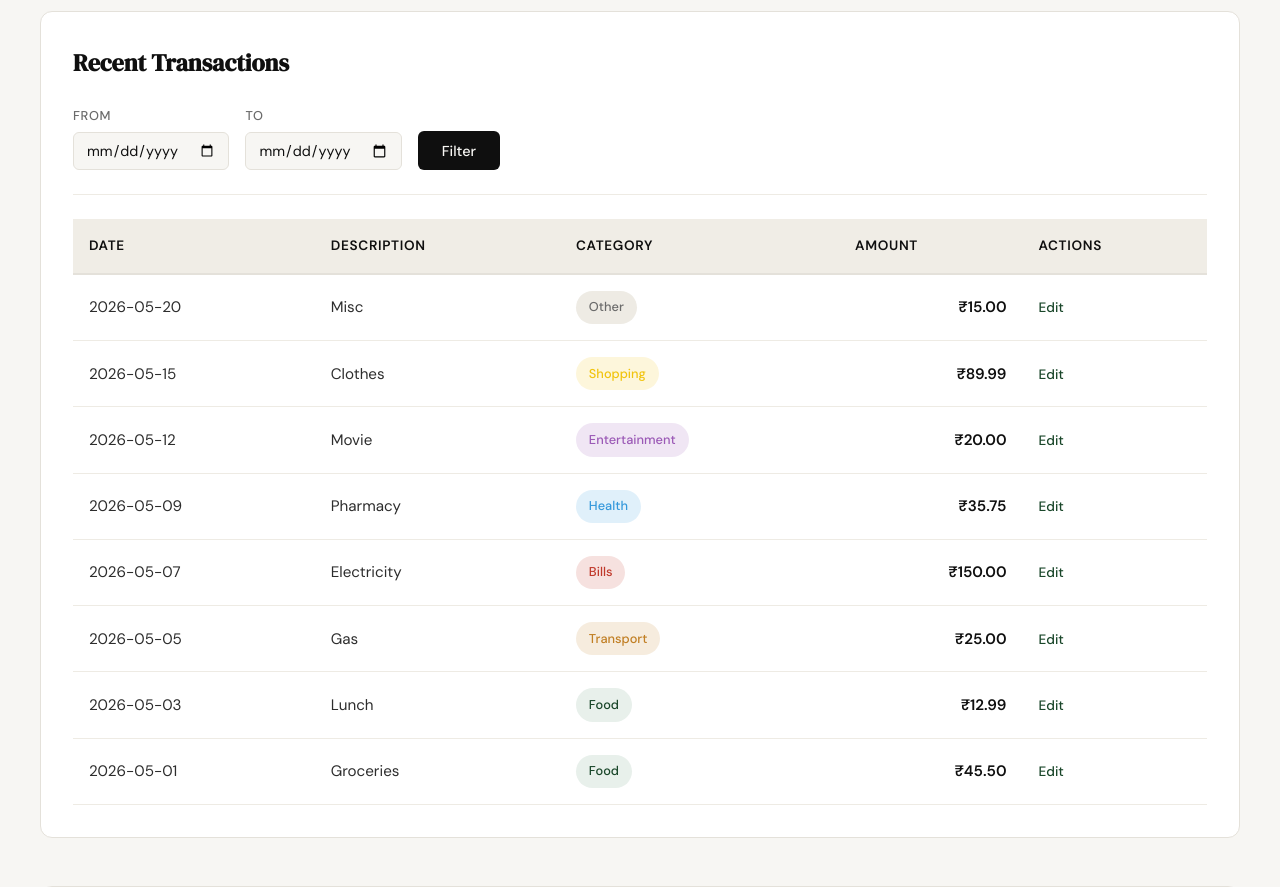
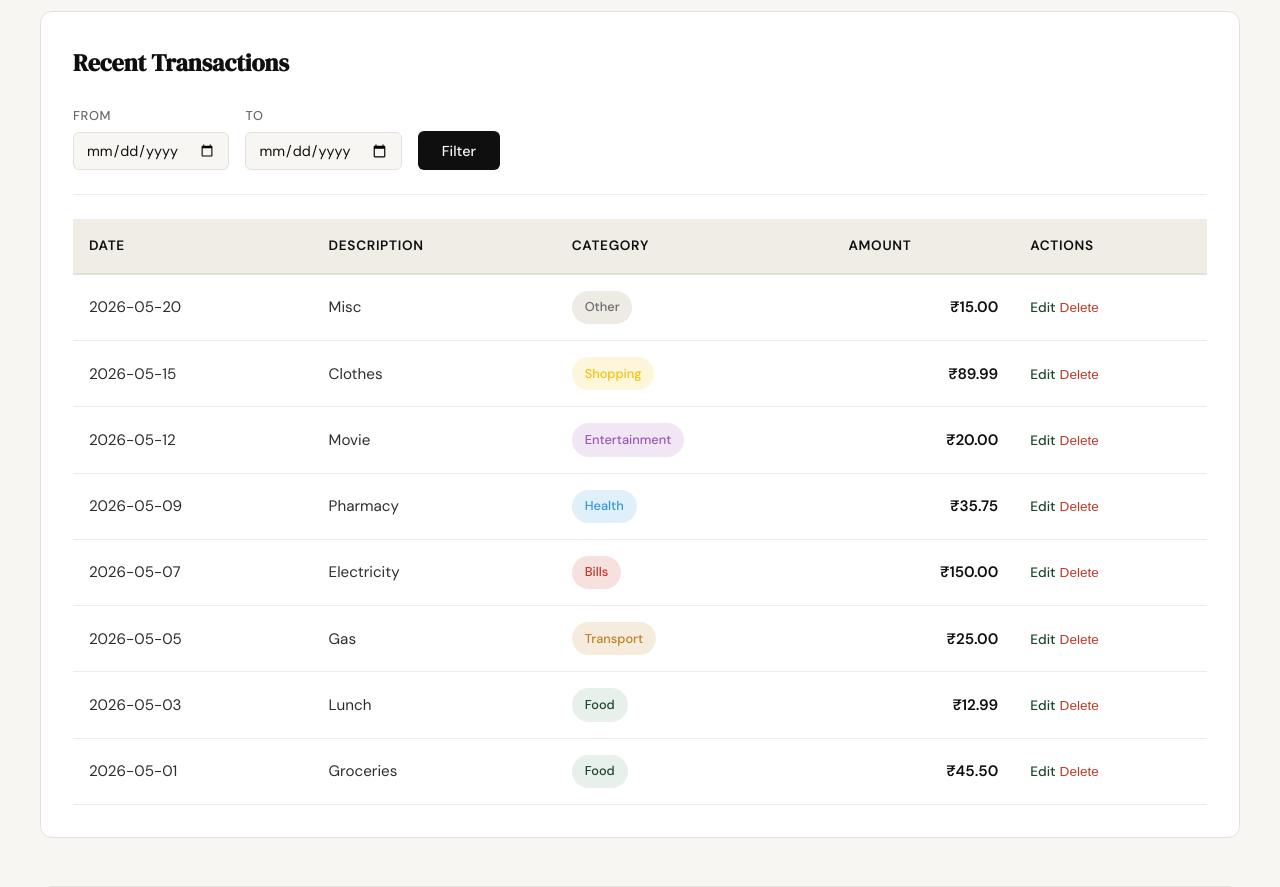
Before and after one commit to gkb1948/Spendly, a Flask app: page /profile in a window 1280 px wide. Shown: the part 507-1394 px from the top of the page. Run offline with Flask 3, Linux system fonts and the light colour scheme; the visitor is signed in with stand-in values (Sample User, id 1); data comes from the database, SQL or seed files in the repository.

Commit message:
Implement Step 9: Delete Expense feature
- Add delete_expense query function with ownership guard in database/queries.py
- Replace placeholder route with POST-only handler in app.py
- Add delete form with confirm() dialog in profile.html
- Add .btn-delete style using CSS variables in style.css
- Add tests for query, route auth, ownership, method restriction, and profile button

```diff
--- a/app.py
+++ b/app.py
@@ -10,6 +10,7 @@ from database.queries import (
     get_expense_by_id,
     update_expense,
     add_expense,
+    delete_expense as _delete_expense,
 )
 
 app = Flask(__name__)
@@ -259,9 +260,18 @@ def edit_expense(id):
     return redirect(url_for("profile"))
 
 
-@app.route("/expenses/<int:id>/delete")
+@app.route("/expenses/<int:id>/delete", methods=["POST"])
 def delete_expense(id):
-    return "Delete expense — coming in Step 9"
+    user_id = session.get("user_id")
+    if not user_id:
+        return redirect(url_for("login"))
+
+    expense = get_expense_by_id(id, user_id)
+    if not expense:
+        abort(404)
+
+    _delete_expense(id, user_id)
+    return redirect(url_for("profile"))
 
 
 if __name__ == "__main__":
--- a/database/queries.py
+++ b/database/queries.py
@@ -60,6 +60,19 @@ def update_expense(expense_id, user_id, amount, category, date, description):
            SET amount = ?, category = ?, date = ?, description = ?
            WHERE id = ? AND user_id = ?""",
         (amount, category, date, description, expense_id, user_id)
+    )
+    conn.commit()
+    rows = cursor.rowcount
+    conn.close()
+    return rows
+
+
+def delete_expense(expense_id, user_id):
+    conn = get_db()
+    cursor = conn.cursor()
+    cursor.execute(
+        "DELETE FROM expenses WHERE id = ? AND user_id = ?",
+        (expense_id, user_id),
     )
     conn.commit()
     rows = cursor.rowcount
--- a/static/css/style.css
+++ b/static/css/style.css
@@ -852,6 +852,22 @@ a {
     text-decoration: underline;
 }
 
+.btn-delete {
+    font-size: 0.85rem;
+    color: var(--danger);
+    font-weight: 500;
+    background: none;
+    border: none;
+    cursor: pointer;
+    transition: color 0.2s;
+    padding: 0;
+}
+
+.btn-delete:hover {
+    color: var(--ink);
+    text-decoration: underline;
+}
+
 /* ========== SECTION 4: CATEGORY BREAKDOWN ========== */
 .profile-categories {
     background-color: var(--paper-card);
--- a/templates/profile.html
+++ b/templates/profile.html
@@ -81,7 +81,13 @@
                             </span>
                         </td>
                         <td class="amount">{{ tx.amount }}</td>
-                        <td><a href="{{ url_for('edit_expense', id=tx.id) }}" class="edit-link">Edit</a></td>
+                        <td>
+                            <a href="{{ url_for('edit_expense', id=tx.id) }}" class="edit-link">Edit</a>
+                            <form method="POST" action="{{ url_for('delete_expense', id=tx.id) }}" style="display:inline"
+                                  onsubmit="return confirm('Delete this expense?')">
+                                <button type="submit" class="btn-delete">Delete</button>
+                            </form>
+                        </td>
                     </tr>
                     {% endfor %}
                 </tbody>
```
Also changed, not shown: tests/test_delete_expense.py (added, +126 -0 lines).
